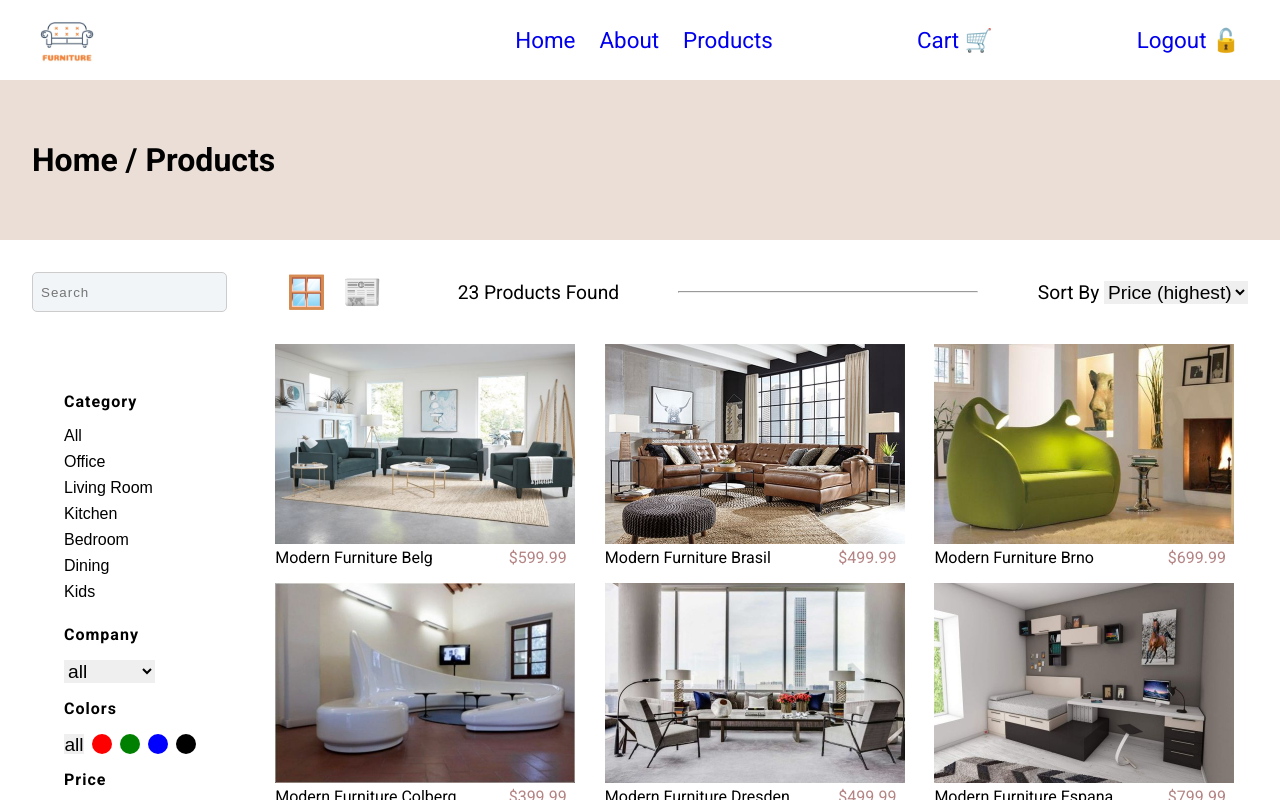
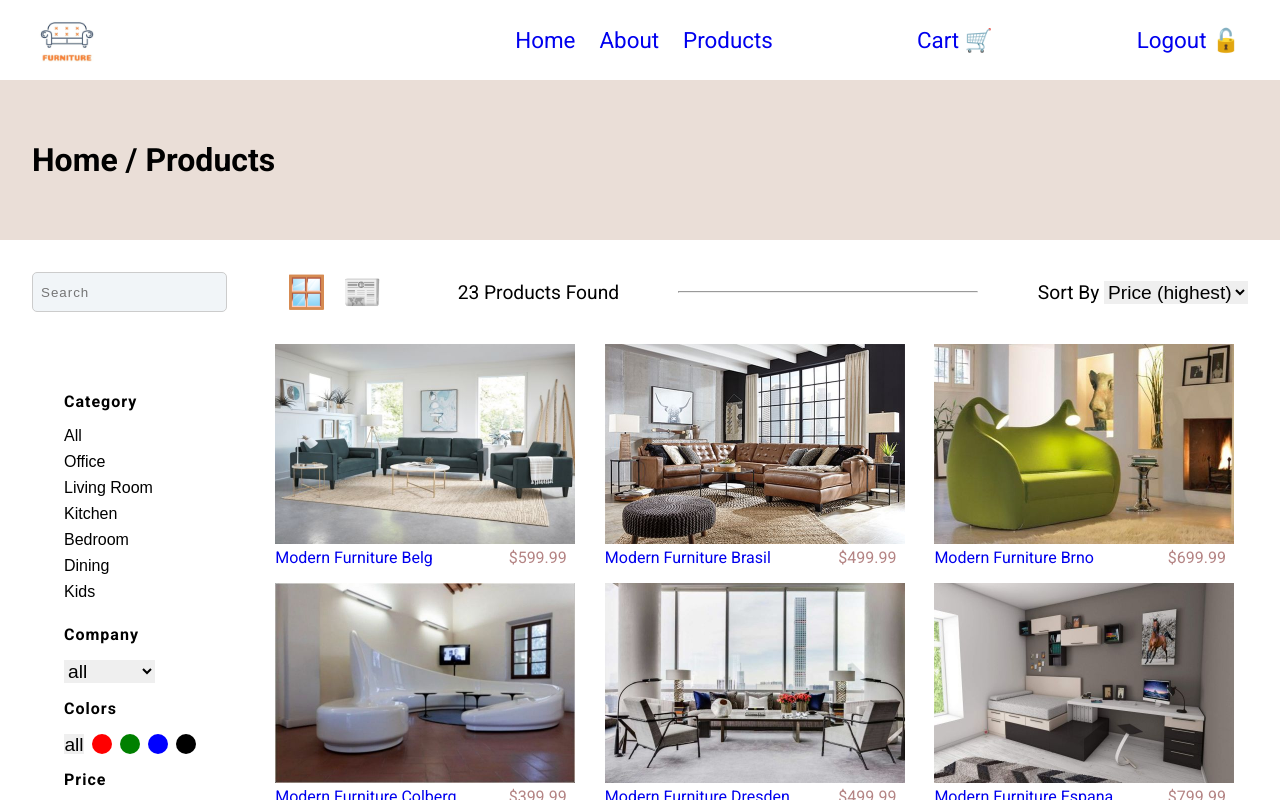
Before and after one commit to ajarek/react-44-vite-fashionable-furniture-store, a React (Vite) app: page /products in a window 1280 px wide. Shown: the top 800 px of the page. Built offline with nearby package versions, Linux system fonts and the light colour scheme.

Commit message:
added link product:id

```diff
--- a/src/App.jsx
+++ b/src/App.jsx
@@ -7,6 +7,7 @@ import Products from './pages/Products/Products'
 import Cart from './pages/Cart/Cart'
 import Login from './pages/Login/Login'
 import Logout from './pages/Logout/Logout'
+import ProductsId from './pages/ProductsId/ProductsId'
 function App() {
   return (
     <div className='App'>
@@ -21,11 +22,19 @@ function App() {
           path='/about/'
           element={<About />}
         />
-
-        <Route
+ <Route
           path='/products/'
           element={<Products />}
         />
+        <Route
+          path='/product/'
+          element={<ProductsId />}
+        >
+          <Route
+            path={':id'}
+            element={<ProductsId />}
+          />
+        </Route>
 
         <Route
           path='/cart/'
--- a/src/components/CardProducts/CardProducts.jsx
+++ b/src/components/CardProducts/CardProducts.jsx
@@ -1,4 +1,4 @@
-
+import { NavLink } from 'react-router-dom'
 import React, {useEffect, useState} from 'react'
 import './CardProducts.css'
 export const CardProducts = ({length,width}) => {
@@ -16,9 +16,14 @@ export const CardProducts = ({length,width}) => {
        if(el.id<=length)
       return(
        <div key={el.id}>
+         <NavLink
+                className={'button-link'}
+                to={`/product/${el.id}`}
+              >
        <img src={'/images/'+el.src} alt={el.name} width={width} />
       <p>{el.name}</p>
       <p>{'$'+el.price}</p>
+      </NavLink>
       </div>
       )
     })}
--- /dev/null
+++ b/src/pages/ProductsId/ProductsId.jsx
@@ -0,0 +1,9 @@
+import React from 'react'
+import './ProductsId.css'
+const ProductsId = () => {
+  return (
+    <div>ProductsId</div>
+  )
+}
+
+export default ProductsId
```
Also changed, not shown: src/pages/ProductsId/ProductsId.css (added).
